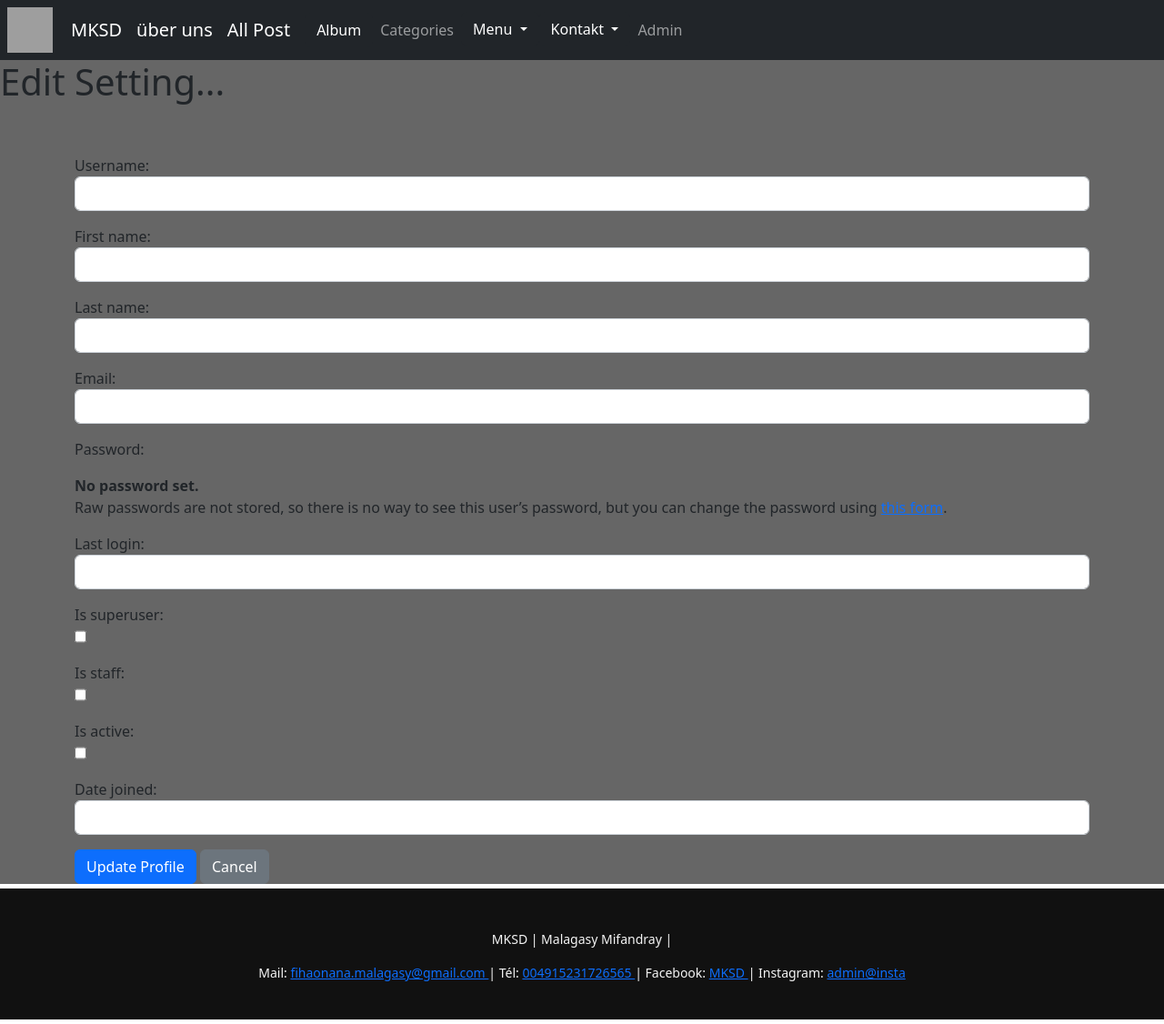
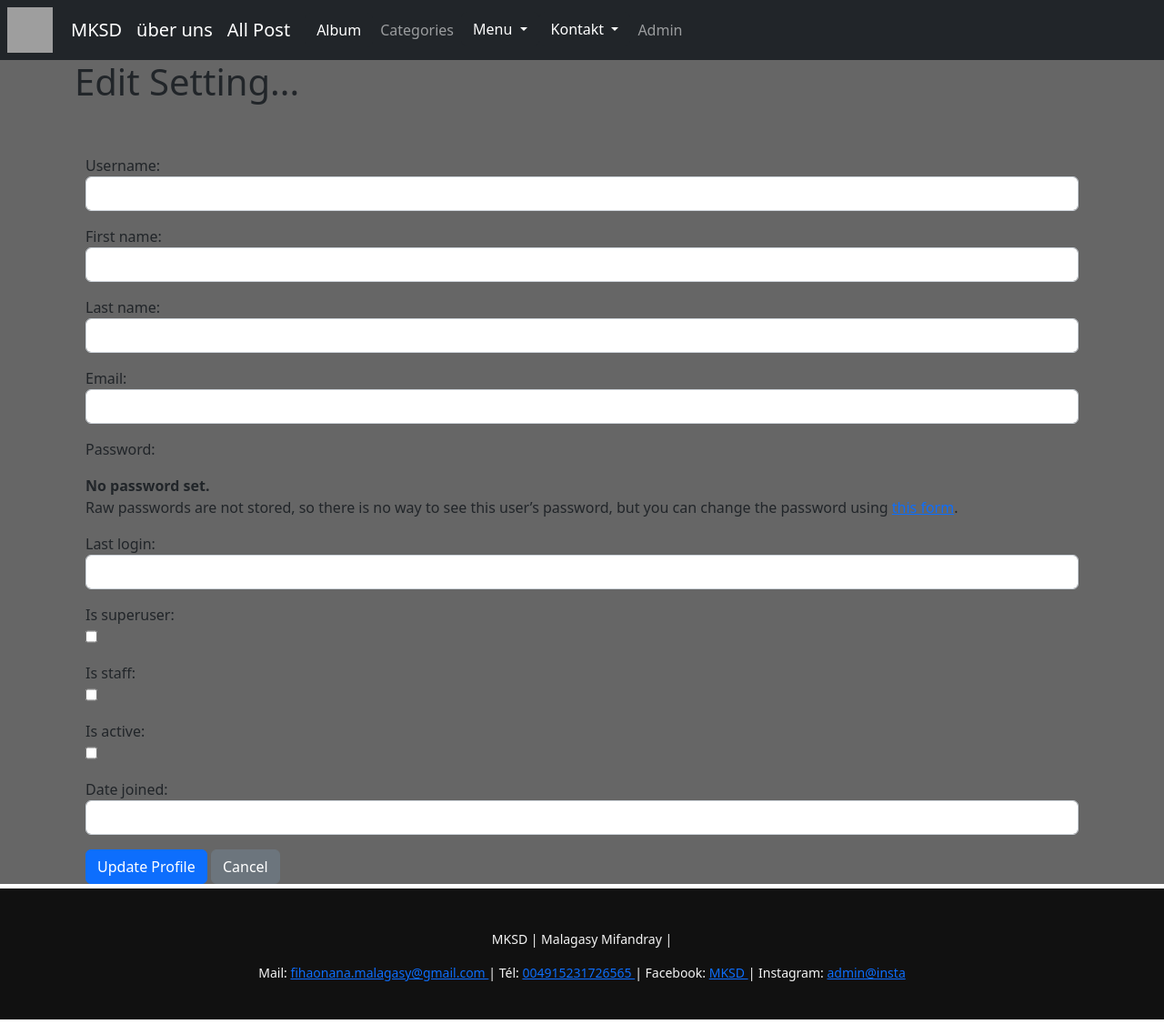
Before and after one commit to C-Iahny/mksd, a Django app: page /members/edit_profile/ in a window 1280 px wide. Shown: the whole page at 91% size. Run offline with Django 3.2, Linux system fonts and the light colour scheme; some libraries are stand-ins or nearby versions; grey boxes are pictures that could not be loaded.

Commit message:
Ultime_update_of_05_06_2023

```diff
--- a/members/templates/registration/edit_profile.html
+++ b/members/templates/registration/edit_profile.html
@@ -2,6 +2,8 @@
 {% block title %}  Edit Profile  {% endblock %}
 
 {% block content %}
+
+<div class="container">
 		<h1>Edit Setting...</h1>
 
 		<style type="text/css">
@@ -26,4 +28,5 @@
 				</form>
 			</div>
 		</div>
+</div>
 {% endblock %}
--- a/members/templates/registration/edit_profile_page.html
+++ b/members/templates/registration/edit_profile_page.html
@@ -5,6 +5,7 @@ Edit Profile
 
 {% block content %}
 
+<div class="container">
 	{% if user.is_authenticated %}
 		{% if user.id == profile.user.id %}
 
@@ -26,6 +27,6 @@ Edit Profile
 
 	{% endif %}
 
-
+</div>
 
 {% endblock content %}
```
Also changed, not shown: members/templates/registration/user_profile.html (+5 -7 lines), media/cat_images/Sports.png (added), media/files/Sports.png (added), 1 other file. Lines whose indentation alone changed are shown as unchanged.
